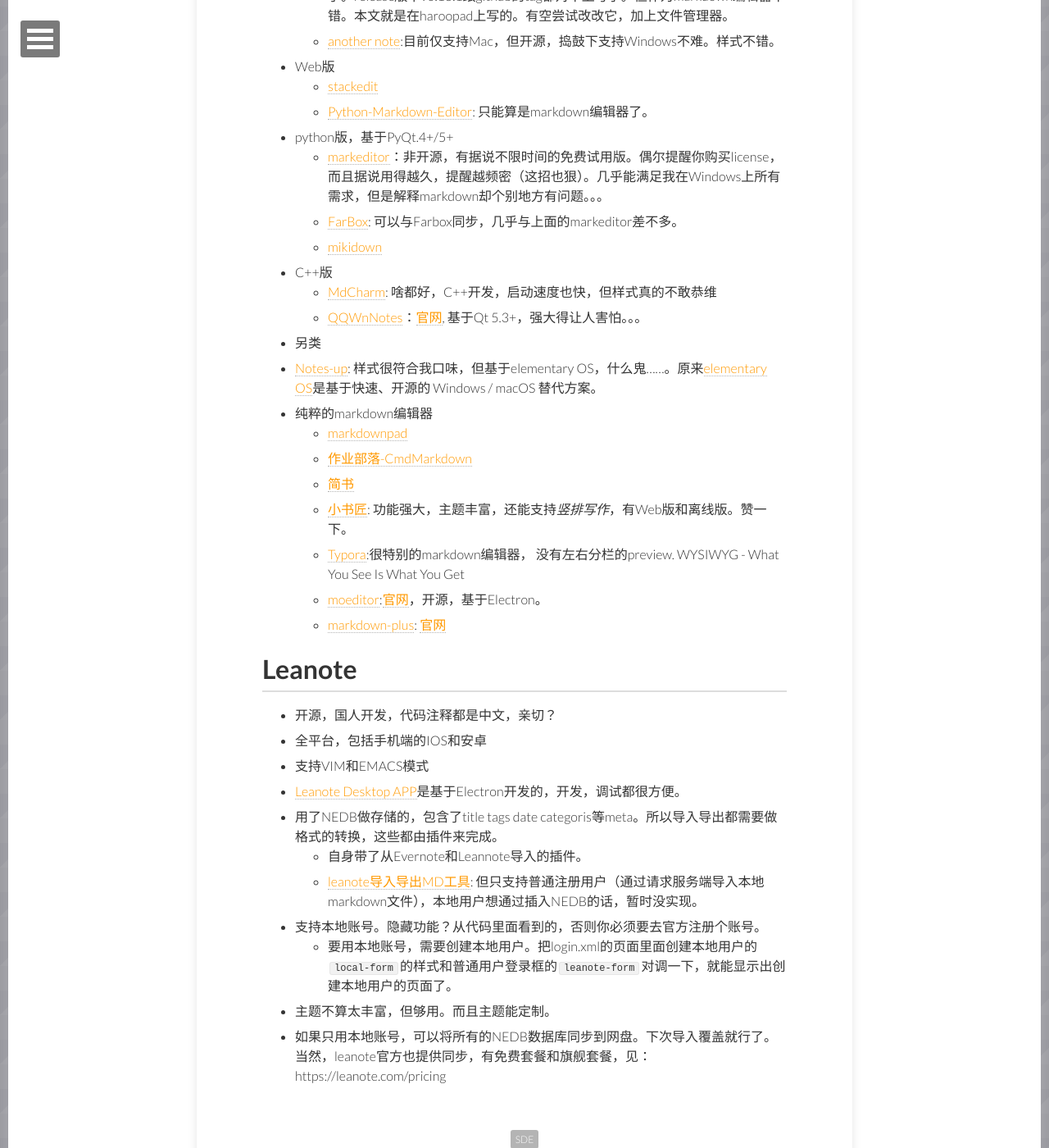
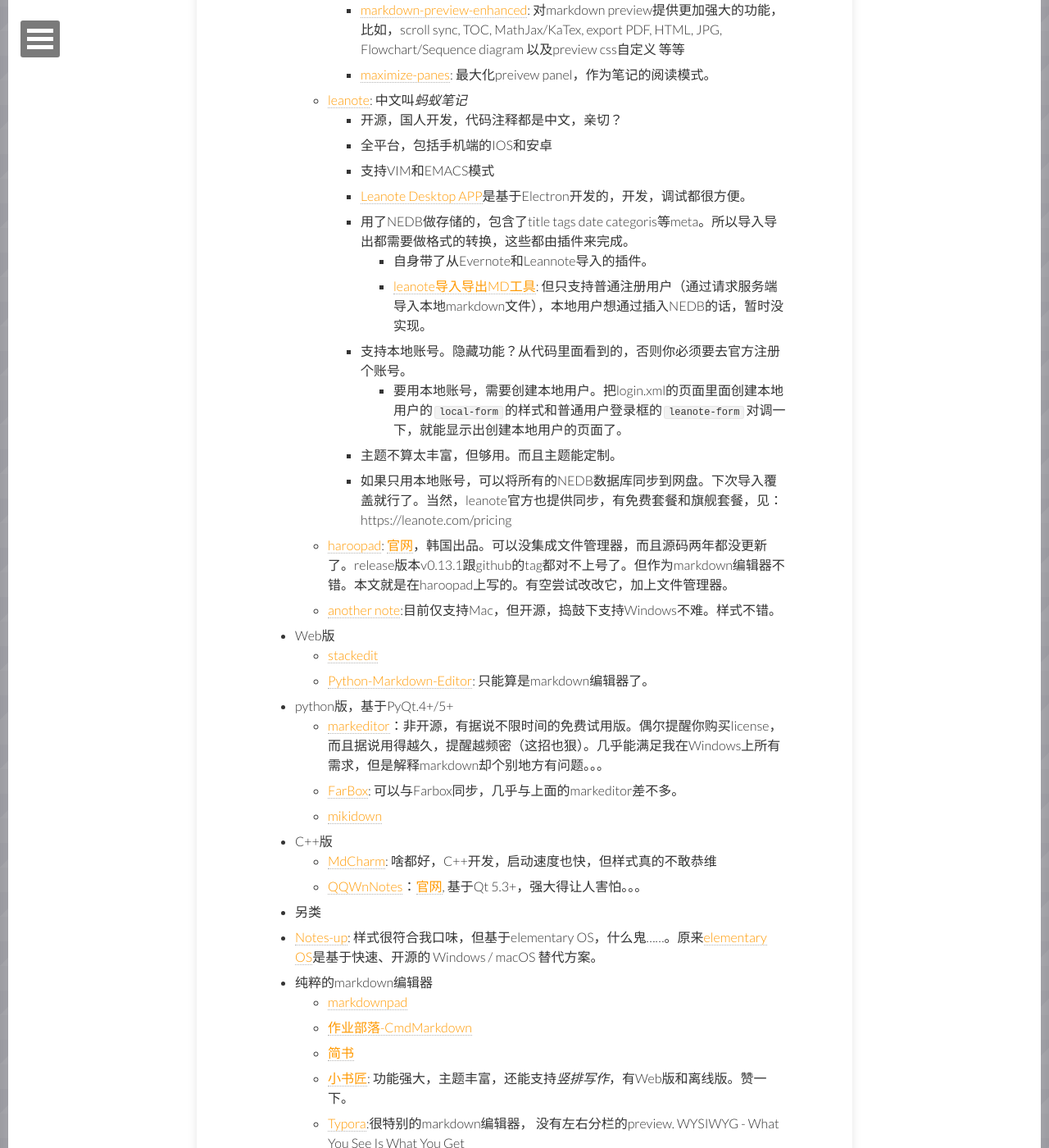
Before and after one commit to KasperDeng/kasperdeng.github.io, a Jekyll site: the page built from _posts/2016-12-25-markdown-notebook.md, in a window 1280 px wide and 1400 px high, scrolled down 1402 px. Shown: the whole window at 82% size. Built offline with Jekyll 4.4.1, drawn with Linux system fonts in a browser that asks for light colours; nearby versions of some CDN libraries; comment, search, counter and statistics services are not loaded; some of the changed lines change nothing that is shown; some of the changed text lies outside the part shown.

Commit message:
Update markdown notebook

```diff
--- a/_posts/2016-12-25-markdown-notebook.md
+++ b/_posts/2016-12-25-markdown-notebook.md
@@ -34,7 +34,21 @@
 * JS版，基于Electron (atom shell)
 > Electron的缺点就是启动慢，但启动了后也不见得慢，笔记软件，也就启动一次而已啦。但优点突出，尤其在样式渲染，所以Electron desktop app一般都是全平台的，而且贴近Mac应用的酷炫。
 
-  - [leanote](https://github.com/leanote/leanote): 中文改叫*蚂蚁笔记*，放在首位，当然是我力推的了。
+  - [atom](https://atom.io): 程序员的编辑器，原生对markdown有很好的支持。作为markdown编辑器，是很不错的选择。同时稍微改造一下，可以成为笔记本软件，只要安装以下插件。
+     + [markdown-preview-enhanced](https://github.com/shd101wyy/markdown-preview-enhanced): 对markdown preview提供更加强大的功能，比如，scroll sync, TOC, MathJax/KaTex, export PDF, HTML, JPG, Flowchart/Sequence diagram 以及preview css自定义 等等
+     + [maximize-panes](https://atom.io/packages/maximize-panes): 最大化preivew panel，作为笔记的阅读模式。
+  - [leanote](https://github.com/leanote/leanote): 中文叫*蚂蚁笔记*
+     * 开源，国人开发，代码注释都是中文，亲切？
+     * 全平台，包括手机端的IOS和安卓
+     * 支持VIM和EMACS模式
+     * [Leanote Desktop APP](https://github.com/leanote/desktop-app)是基于Electron开发的，开发，调试都很方便。
+     * 用了NEDB做存储的，包含了title tags date categoris等meta。所以导入导出都需要做格式的转换，这些都由插件来完成。
+        - 自身带了从Evernote和Leannote导入的插件。
+        - [leanote导入导出MD工具](https://github.com/goodbest/Leanote4MD): 但只支持普通注册用户（通过请求服务端导入本地markdown文件），本地用户想通过插入NEDB的话，暂时没实现。
+     * 支持本地账号。隐藏功能？从代码里面看到的，否则你必须要去官方注册个账号。
+        - 要用本地账号，需要创建本地用户。把login.xml的页面里面创建本地用户的`local-form`的样式和普通用户登录框的`leanote-form`对调一下，就能显示出创建本地用户的页面了。
+     * 主题不算太丰富，但够用。而且主题能定制。
+     * 如果只用本地账号，可以将所有的NEDB数据库同步到网盘。下次导入覆盖就行了。当然，leanote官方也提供同步，有免费套餐和旗舰套餐，见：https://leanote.com/pricing
   - [haroopad](https://github.com/rhiokim/haroopad): [官网](http://pad.haroopress.com/)，韩国出品。可以没集成文件管理器，而且源码两年都没更新了。release版本v0.13.1跟github的tag都对不上号了。但作为markdown编辑器不错。本文就是在haroopad上写的。有空尝试改改它，加上文件管理器。
   - [another note](https://github.com/AnotherNote/anote):目前仅支持Mac，但开源，捣鼓下支持Windows不难。样式不错。
 
@@ -62,16 +76,3 @@
   - [Typora](http://www.typora.io/):很特别的markdown编辑器， 没有左右分栏的preview. WYSIWYG - What You See Is What You Get
   - [moeditor](https://github.com/Moeditor/Moeditor):[官网](https://moeditor.org/)，开源，基于Electron。
   - [markdown-plus](https://github.com/tylingsoft/markdown-plus): [官网](http://tylingsoft.com/markdown-plus/)
-
-# Leanote #
-* 开源，国人开发，代码注释都是中文，亲切？
-* 全平台，包括手机端的IOS和安卓
-* 支持VIM和EMACS模式
-* [Leanote Desktop APP](https://github.com/leanote/desktop-app)是基于Electron开发的，开发，调试都很方便。
-* 用了NEDB做存储的，包含了title tags date categoris等meta。所以导入导出都需要做格式的转换，这些都由插件来完成。
-  - 自身带了从Evernote和Leannote导入的插件。
-  - [leanote导入导出MD工具](https://github.com/goodbest/Leanote4MD): 但只支持普通注册用户（通过请求服务端导入本地markdown文件），本地用户想通过插入NEDB的话，暂时没实现。
-* 支持本地账号。隐藏功能？从代码里面看到的，否则你必须要去官方注册个账号。
-  - 要用本地账号，需要创建本地用户。把login.xml的页面里面创建本地用户的`local-form`的样式和普通用户登录框的`leanote-form`对调一下，就能显示出创建本地用户的页面了。
-* 主题不算太丰富，但够用。而且主题能定制。
-* 如果只用本地账号，可以将所有的NEDB数据库同步到网盘。下次导入覆盖就行了。当然，leanote官方也提供同步，有免费套餐和旗舰套餐，见：https://leanote.com/pricing
```
